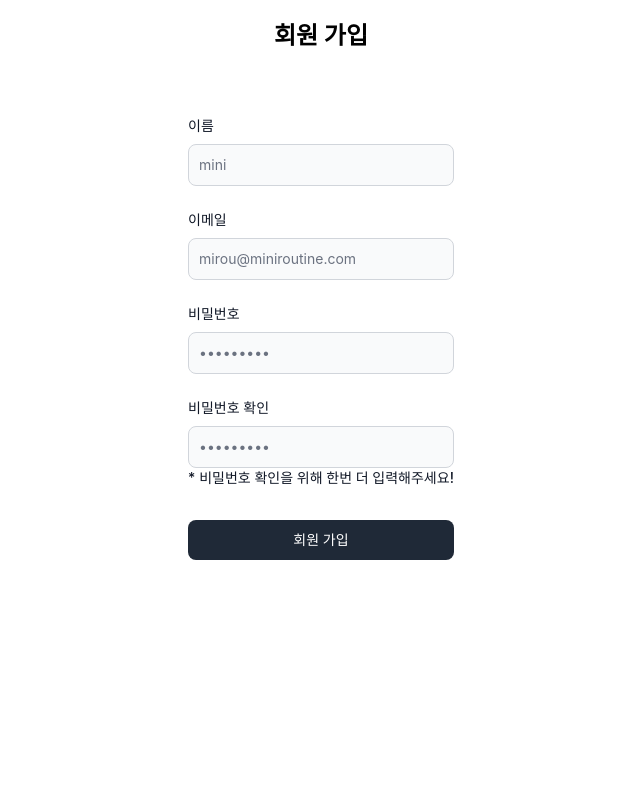
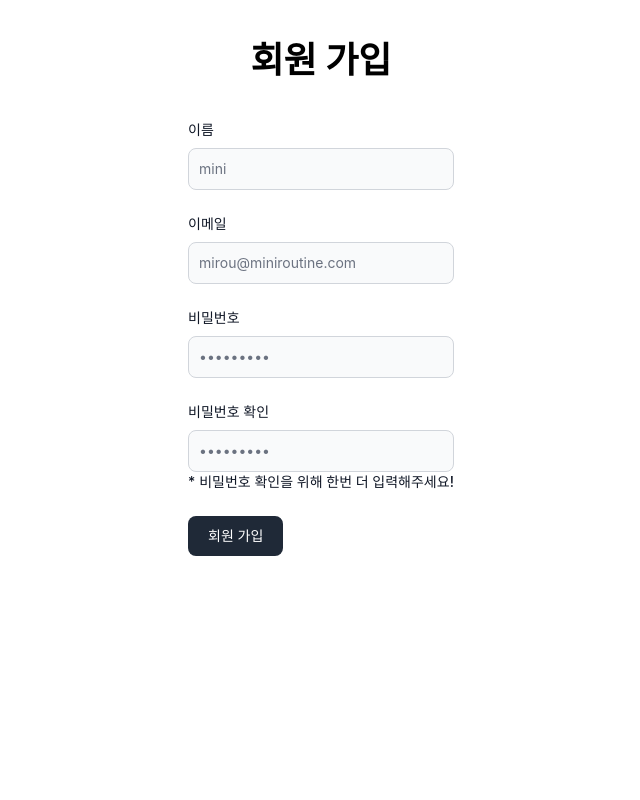
Before and after one commit to hmmiii/mini-routine, a Flask app: page /join in a window 1280 px wide. Shown: the whole page, without its empty margins (319-959 px from the left). Run offline with Flask 3, Linux system fonts and the light colour scheme; some libraries are stand-ins or nearby versions.

Commit message:
회원가입 html 수정

```diff
--- a/templates/join.html
+++ b/templates/join.html
@@ -6,43 +6,19 @@
     <meta name="viewport" content="width=device-width, initial-scale=1.0">
     <title>회원 가입</title>
     <link href="https://cdnjs.cloudflare.com/ajax/libs/flowbite/2.1.1/flowbite.min.css" rel="stylesheet" />
-
-    <style>
-        .form {
-            display: flex;
-            flex-direction: column;
-            margin: 5% auto;
-            flex-wrap: wrap;
-            align-content: center;
-        }
-
-        .center {
-            justify-content: center;
-            text-align: center;
-            padding-top: 20px;
-        }
-
-        .content {
-            display: flex;
-            flex-direction: column;
-            align-items: center;
-            height: 100vh;
-        }
-    </style>
 </head>
 
 <body>
-    <header include-html="'/static/html/header.html"></header>
 
-    <div class="content">
-        <div class="center">
-            <h4 class="text-2xl font-bold dark:text-white">회원 가입</h4>
+    <div class="flex flex-col items-center justify-center px-6 py-8 mx-auto md:h-screen lg:py-0">
+        <div class="text-center dark:text-gray-400 pt-10 pb-10">
+            <h1 class="text-4xl font-bold dark:text-white">회원 가입</h1>
         </div>
-        <form class="form">
-            <div class="grid gap-6 mb-6">
+
+        <form>
+            <div class="grid gap-5 mb-6">
                 <div>
-                    <label for="first_name" class="block mb-2 text-sm font-medium text-gray-900 dark:text-white"> 이름
-                    </label>
+                    <label for="first_name" class="block mb-2 text-sm font-medium text-gray-900 dark:text-white"> 이름 </label>
                     <input type="text" id="name"
                         class="bg-gray-50 border border-gray-300 text-gray-900 text-sm rounded-lg focus:ring-blue-500 focus:border-blue-500 block w-full p-2.5 dark:bg-gray-700 dark:border-gray-600 dark:placeholder-gray-400 dark:text-white dark:focus:ring-blue-500 dark:focus:border-blue-500"
                         placeholder="mini" required>
@@ -55,15 +31,13 @@
                     placeholder="mirou@miniroutine.com" required>
             </div>
             <div class="mb-6">
-                <label for="password" class="block mb-2 text-sm font-medium text-gray-900 dark:text-white"> 비밀번호
-                </label>
+                <label for="password" class="block mb-2 text-sm font-medium text-gray-900 dark:text-white"> 비밀번호 </label>
                 <input type="password" id="password"
                     class="bg-gray-50 border border-gray-300 text-gray-900 text-sm rounded-lg focus:ring-blue-500 focus:border-blue-500 block w-full p-2.5 dark:bg-gray-700 dark:border-gray-600 dark:placeholder-gray-400 dark:text-white dark:focus:ring-blue-500 dark:focus:border-blue-500"
                     placeholder="•••••••••" required>
             </div>
             <div class="mb-6">
-                <label for="confirm_password" class="block mb-2 text-sm font-medium text-gray-900 dark:text-white"> 비밀번호
-                    확인 </label>
+                <label for="confirm_password" class="block mb-2 text-sm font-medium text-gray-900 dark:text-white"> 비밀번호 확인 </label>
                 <input type="password" id="confirm_password"
                     class="bg-gray-50 border border-gray-300 text-gray-900 text-sm rounded-lg focus:ring-blue-500 focus:border-blue-500 block w-full p-2.5 dark:bg-gray-700 dark:border-gray-600 dark:placeholder-gray-400 dark:text-white dark:focus:ring-blue-500 dark:focus:border-blue-500"
                     placeholder="•••••••••" required>
@@ -71,12 +45,10 @@
                 </h3>
             </div>
             <button type="submit"
-                class="text-white bg-gray-800 hover:bg-gray-900 focus:outline-none focus:ring-4 focus:ring-gray-300 font-medium rounded-lg text-sm px-5 py-2.5 me-2 mb-2 dark:bg-gray-800 dark:hover:bg-gray-700 dark:focus:ring-gray-700 dark:border-gray-700">회원
-                가입</button>
+                class="text-white bg-gray-800 hover:bg-gray-900 focus:outline-none focus:ring-4 focus:ring-gray-300 font-medium rounded-lg text-sm px-5 py-2.5 me-2 mb-2 dark:bg-gray-800 dark:hover:bg-gray-700 dark:focus:ring-gray-700 dark:border-gray-700">회원 가입</button>
         </form>
     </div>
 
-    <footer include-html="'/static/html/footer.html"></footer>
 </body>
 
 </html>
```
